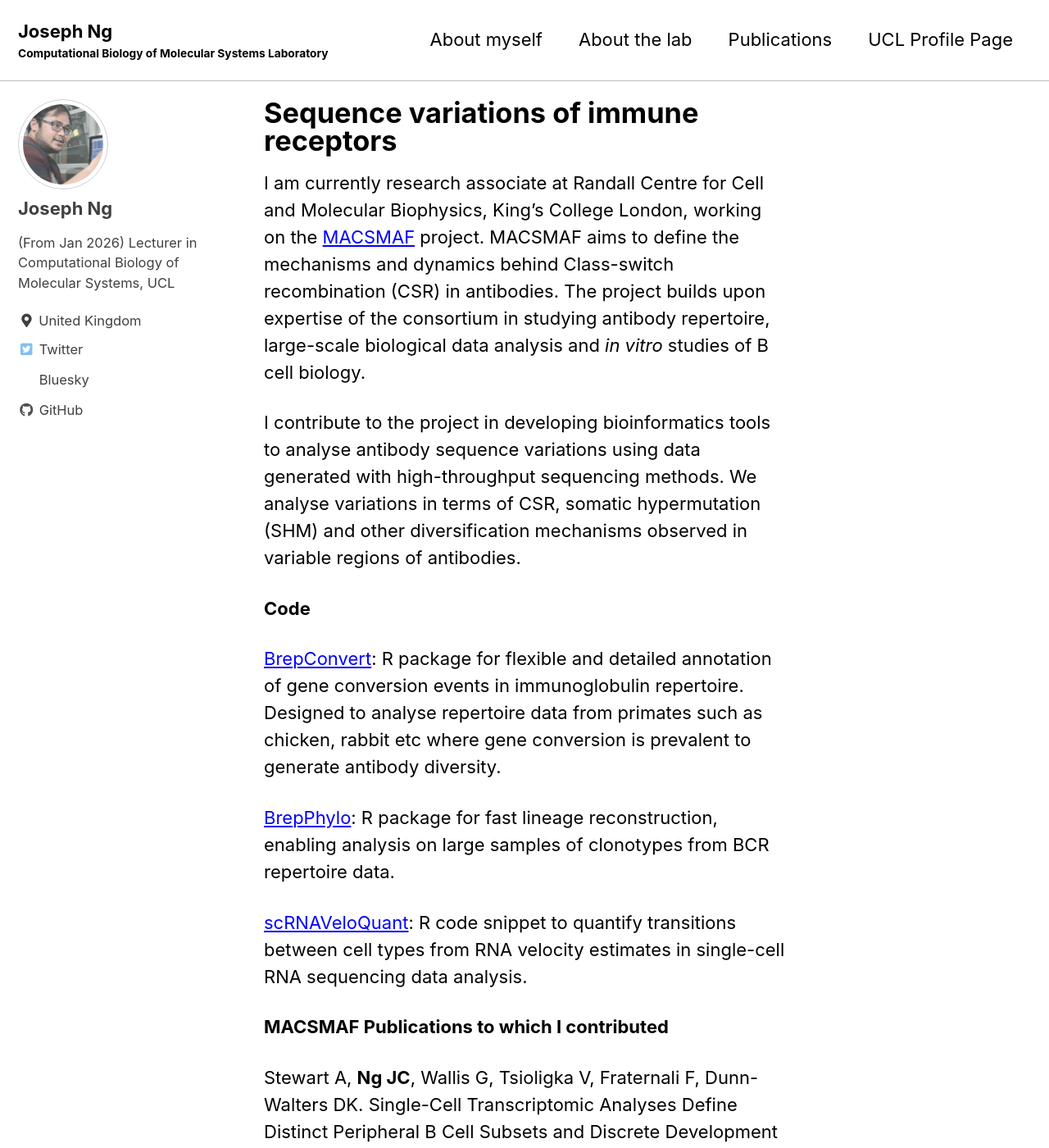
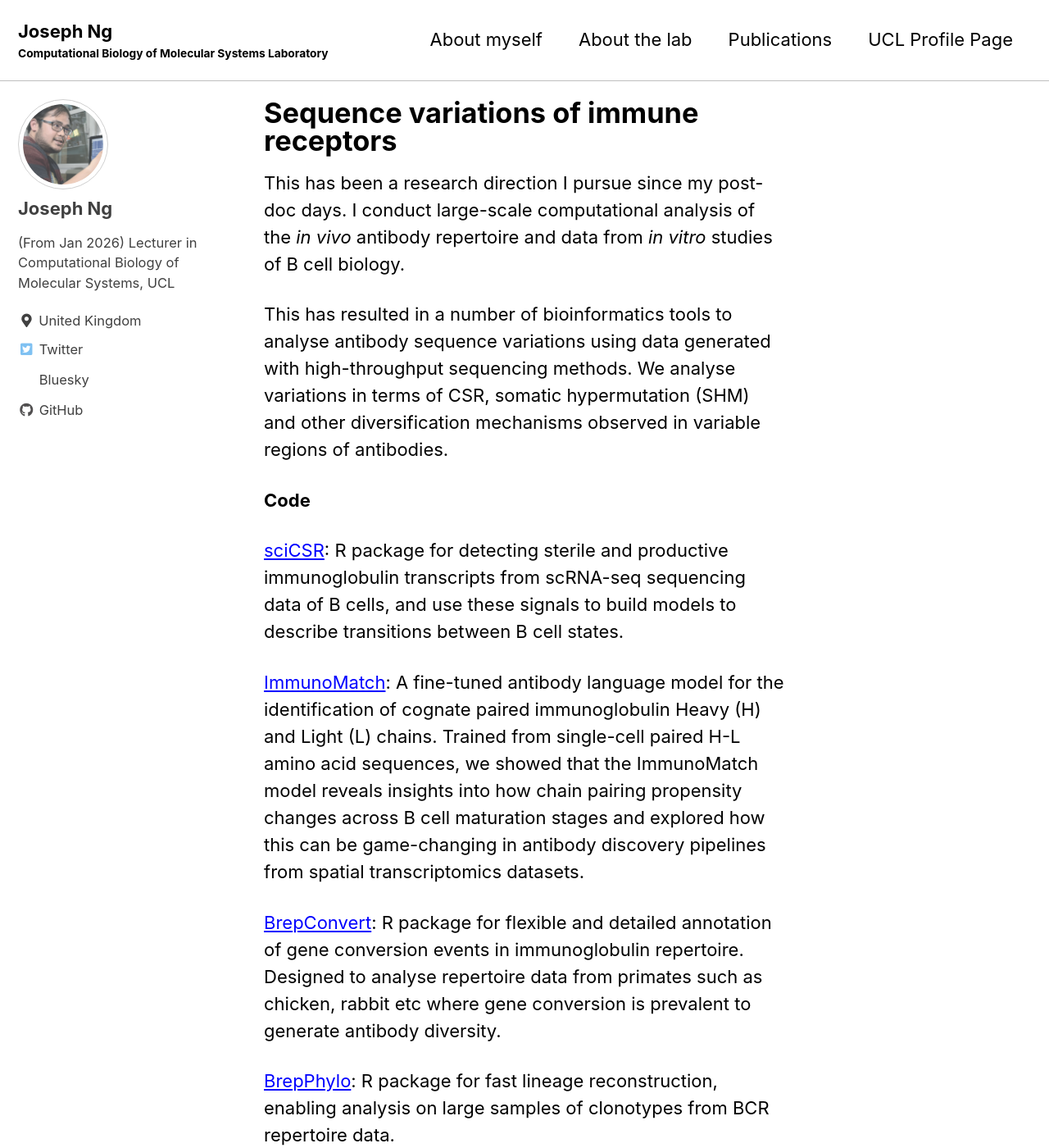
Before and after one commit to josef0731/josef0731.github.io, a Jekyll site: the page built from _pages/immune-sequences.md, in a window 1280 px wide and 1400 px high. Shown: the whole window at 82% size. Built offline with Jekyll 4.4.1, drawn with Linux system fonts in a browser that asks for light colours; cached includes are drawn as plain includes; some of the changed text lies outside the part shown.

Commit message:
update research description

```diff
--- a/_pages/immune-sequences.md
+++ b/_pages/immune-sequences.md
@@ -10,11 +10,15 @@ title: "Sequence variations of immune receptors"
 permalink: /immune-sequences/
 ---
 
-I am currently research associate at Randall Centre for Cell and Molecular Biophysics, King's College London, working on the [MACSMAF](https://www.kcl.ac.uk/news/professor-fraternali-awarded-funding-to-study-how-antibodies-switch-their-function) project. MACSMAF aims to define the mechanisms and dynamics behind Class-switch recombination (CSR) in antibodies. The project builds upon expertise of the consortium in studying antibody repertoire, large-scale biological data analysis and *in vitro* studies of B cell biology.
+This has been a research direction I pursue since my post-doc days. I conduct large-scale computational analysis of the *in vivo* antibody repertoire and data from *in vitro* studies of B cell biology.
 
-I contribute to the project in developing bioinformatics tools to analyse antibody sequence variations using data generated with high-throughput sequencing methods. We analyse variations in terms of CSR, somatic hypermutation (SHM) and other diversification mechanisms observed in variable regions of antibodies.
+This has resulted in a number of bioinformatics tools to analyse antibody sequence variations using data generated with high-throughput sequencing methods. We analyse variations in terms of CSR, somatic hypermutation (SHM) and other diversification mechanisms observed in variable regions of antibodies.
 
 **Code**
+
+[sciCSR](https://github.com/Fraternalilab/sciCSR): R package for detecting sterile and productive immunoglobulin transcripts from scRNA-seq sequencing data of B cells, and use these signals to build models to describe transitions between B cell states.
+
+[ImmunoMatch](https://github.com/Fraternalilab/ImmunoMatch): A fine-tuned antibody language model for the identification of cognate paired immunoglobulin Heavy (H) and Light (L) chains. Trained from single-cell paired H-L amino acid sequences, we showed that the ImmunoMatch model reveals insights into how chain pairing propensity changes across B cell maturation stages and explored how this can be game-changing in antibody discovery pipelines from spatial transcriptomics datasets.
 
 [BrepConvert](https://github.com/Fraternalilab/BrepConvert): R package for flexible and detailed annotation of gene conversion events in immunoglobulin repertoire. Designed to analyse repertoire data from primates such as chicken, rabbit etc where gene conversion is prevalent to generate antibody diversity.
 
@@ -22,6 +26,10 @@ I contribute to the project in developing bioinformatics tools to analyse antibo
 
 [scRNAVeloQuant](https://github.com/Fraternalilab/scRNAVeloQuant): R code snippet to quantify transitions between cell types from RNA velocity estimates in single-cell RNA sequencing data analysis.
 
-**MACSMAF Publications to which I contributed**
+**Publications**
 
-Stewart A, **Ng JC**, Wallis G, Tsioligka V, Fraternali F, Dunn-Walters DK. Single-Cell Transcriptomic Analyses Define Distinct Peripheral B Cell Subsets and Discrete Development Pathways. *Front Immunol.* 2021 Mar 18;12:602539. doi: [10.3389/fimmu.2021.602539.](https://www.frontiersin.org/articles/10.3389/fimmu.2021.602539/full)
+Please refer to below for some of my key papers in this area:
+
+Ng JCF, Montamat Garcia G, Stewart AT et al. sciCSR infers B cell state transition and predicts class-switch recombination dynamics using single-cell transcriptomic data. *Nat Methods* 21, 823–834 (2024). <https://doi.org/10.1038/s41592-023-02060-1>
+
+Guo D, Dunn-Walters DK, Fraternali F & Ng JCF. ImmunoMatch learns and predicts cognate pairing of heavy and light immunoglobulin chains. *Nat Methods* (2025). <https://doi.org/10.1038/s41592-025-02913-x>
```
Also changed, not shown: _pages/home.md (+1 -1 lines), _pages/omics-analytics.md (added, +21 -0 lines), _pages/research.md (+6 -6 lines), 1 other file.
